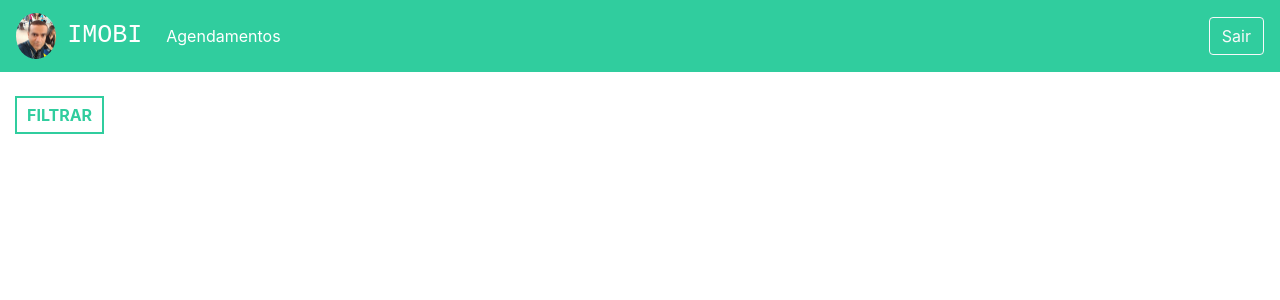
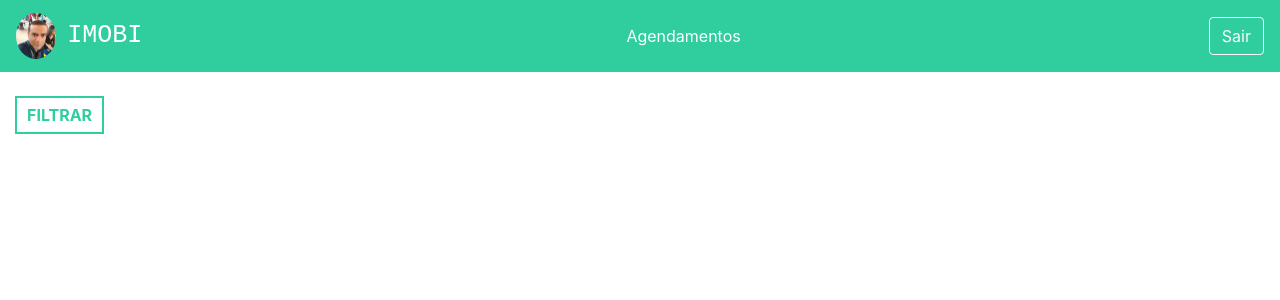
Before and after one commit to marcio-grazianni/imobi, a Django app: page / in a window 1280 px wide. Shown: the top 300 px of the page. Run offline with Django 4.2, Linux system fonts and the light colour scheme; the visitor is signed in with stand-in values (Sample User, id 1); data that the repository does not hold is empty.

Commit message:
Melhorias no layout.

```diff
--- a/plataforma/templates/home.html
+++ b/plataforma/templates/home.html
@@ -19,7 +19,7 @@
 
         {% for imovel in imoveis %}
 
-        <div class="col-md d-flex align-self-stretch">
+        <div class="col-sm-6 col-md-4 d-flex align-self-stretch">
             <div class="card_imovel mt-5">
                 <img class="img_capa_imovel" src="{{imovel.imagens.all.0.img.url}}">
                 <div class="informacoes_imoveis">
--- a/templates/base.html
+++ b/templates/base.html
@@ -24,12 +24,12 @@
             </button>
 
             <div class="collapse navbar-collapse" id="navbarSupportedContent">
-                <ul class="navbar-nav mr-auto">
+                <ul class="navbar-nav ml-auto">
                     <li class="nav-item">
                         <a class="nav-link" href="{% url 'agendamentos' %}">Agendamentos</a>
                     </li>
                 </ul>
-                <div>
+                <div class="ml-auto">
                     <a class="btn btn-outline-light" href="{% url 'sair' %}">Sair</a>
                 </div>
             </div>
```
